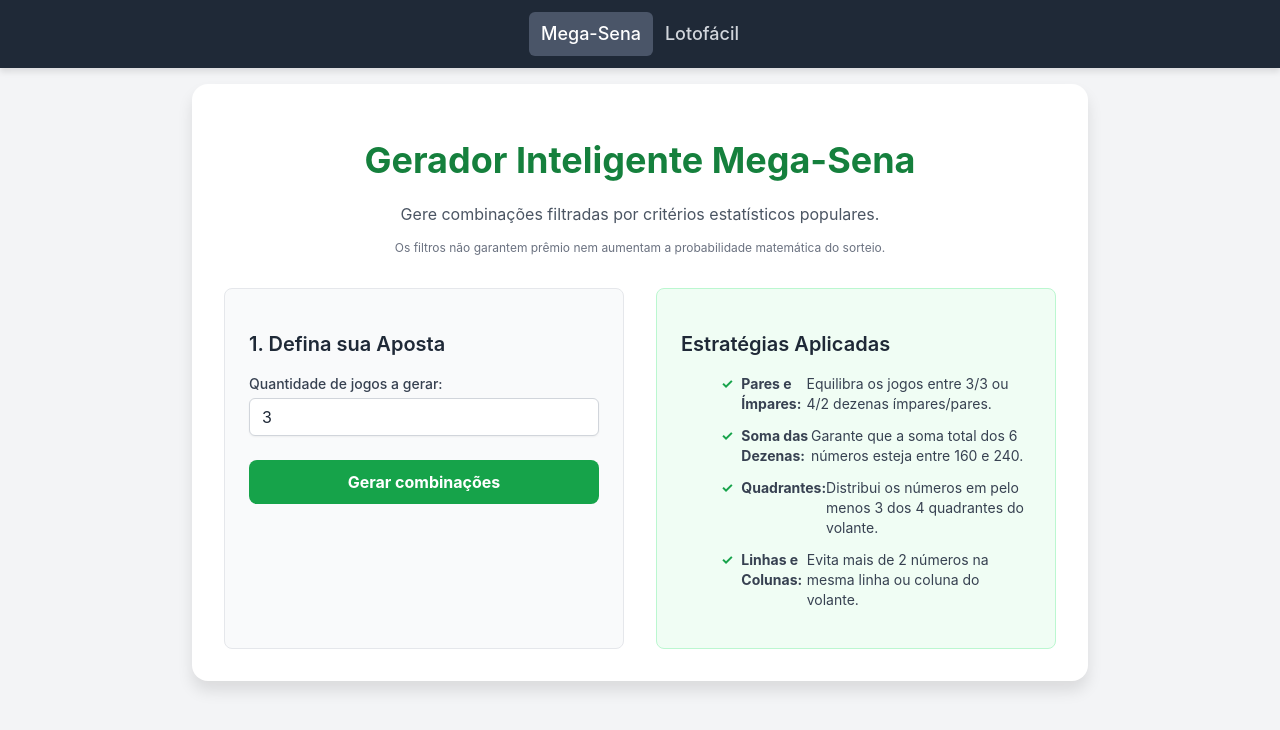
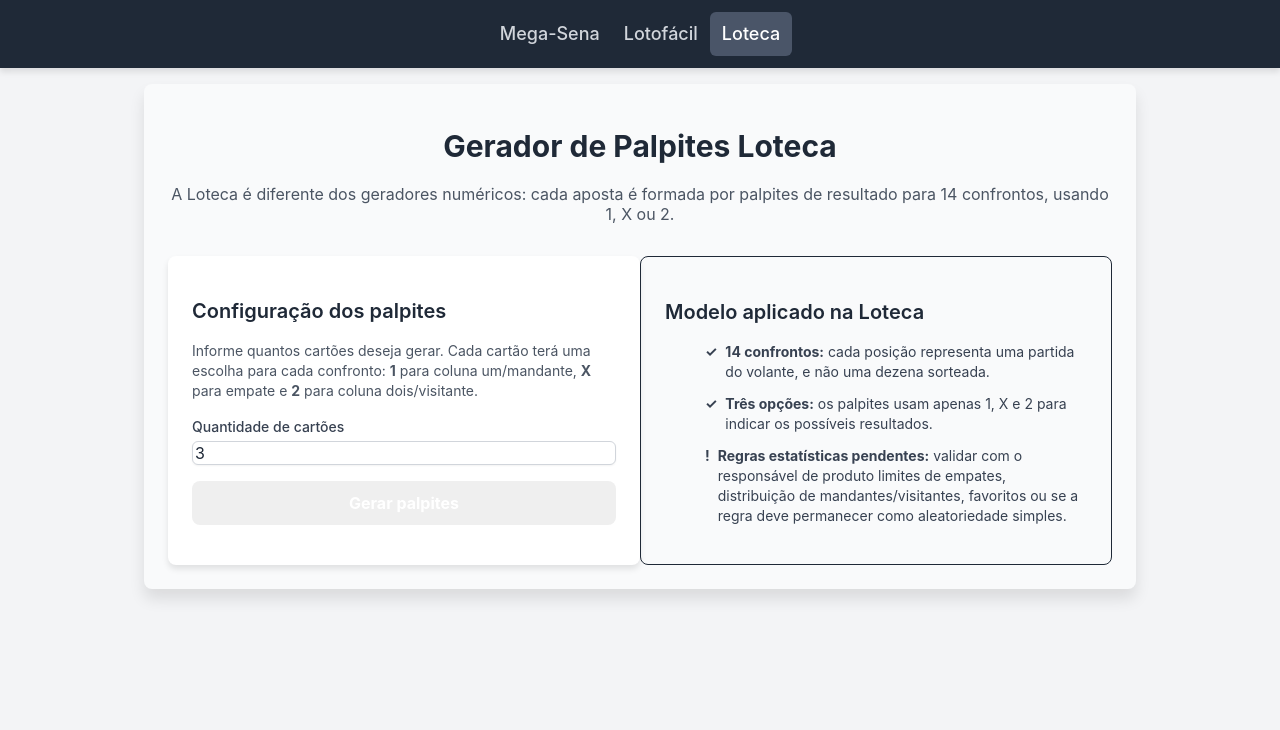
Before and after one commit to rcruzv/gerador-da-sorte, an Angular app: page /loteca in a window 1280 px wide. Before the commit this address led to /megasena. Shown: the top 730 px of the page. Built offline with nearby package versions, Linux system fonts and the light colour scheme.

Commit message:
Add Loteca generator component

```diff
--- a/src/app/app.html
+++ b/src/app/app.html
@@ -13,6 +13,12 @@
         class="text-gray-300 hover:text-white px-3 py-2 rounded-md text-lg font-medium"
         >Lotofácil</a
       >
+      <a
+        routerLink="/loteca"
+        routerLinkActive="active-link"
+        class="text-gray-300 hover:text-white px-3 py-2 rounded-md text-lg font-medium"
+        >Loteca</a
+      >
     </div>
   </nav>
 </header>
--- a/src/app/app.routes.ts
+++ b/src/app/app.routes.ts
@@ -1,10 +1,12 @@
 import { Routes } from '@angular/router';
 import { GeradorMegasenaComponent } from './gerador-megasena/gerador-megasena';
 import { GeradorLotofacilComponent } from './gerador-lotofacil/gerador-lotofacil';
+import { GeradorLotecaComponent } from './gerador-loteca/gerador-loteca';
 
 export const routes: Routes = [
   { path: 'megasena', component: GeradorMegasenaComponent },
   { path: 'lotofacil', component: GeradorLotofacilComponent },
+  { path: 'loteca', component: GeradorLotecaComponent },
   { path: '', redirectTo: '/megasena', pathMatch: 'full' }, // Rota padrão
   { path: '**', redirectTo: '/megasena' }, // Rota para qualquer outro caminho
 ];
--- /dev/null
+++ b/src/app/gerador-loteca/gerador-loteca.css
@@ -0,0 +1,55 @@
+.palpite-card {
+  min-height: 5rem;
+  border-radius: 0.75rem;
+  display: flex;
+  flex-direction: column;
+  align-items: center;
+  justify-content: center;
+  gap: 0.35rem;
+  color: #111827;
+  border: 1px solid rgba(17, 24, 39, 0.08);
+  box-shadow: 0 2px 6px rgba(17, 24, 39, 0.08);
+  transition:
+    transform 0.2s ease,
+    box-shadow 0.2s ease;
+}
+
+.palpite-card strong {
+  font-size: 1.75rem;
+  line-height: 1;
+}
+
+.palpite-card:hover {
+  transform: translateY(-2px);
+  box-shadow: 0 8px 16px rgba(17, 24, 39, 0.12);
+}
+
+.palpite-home {
+  background: #dcfce7;
+  border-color: #86efac;
+}
+
+.palpite-draw {
+  background: #fef3c7;
+  border-color: #fcd34d;
+}
+
+.palpite-away {
+  background: #dbeafe;
+  border-color: #93c5fd;
+}
+
+@keyframes fadeIn {
+  from {
+    opacity: 0;
+    transform: translateY(10px);
+  }
+  to {
+    opacity: 1;
+    transform: translateY(0);
+  }
+}
+
+.fade-in {
+  animation: fadeIn 0.5s ease-out forwards;
+}
--- /dev/null
+++ b/src/app/gerador-loteca/gerador-loteca.html
@@ -0,0 +1,129 @@
+<div class="max-w-5xl mx-auto p-6 bg-gray-50 rounded-lg shadow-lg">
+  <div class="text-center mb-8">
+    <h1 class="text-3xl font-bold text-gray-800">Gerador de Palpites Loteca</h1>
+    <p class="text-gray-600 mt-2">
+      A Loteca é diferente dos geradores numéricos: cada aposta é formada por
+      palpites de resultado para 14 confrontos, usando 1, X ou 2.
+    </p>
+  </div>
+
+  <div class="grid grid-cols-1 lg:grid-cols-2 gap-6">
+    <div class="bg-white p-6 rounded-lg shadow-md">
+      <h2 class="text-xl font-semibold text-gray-800 mb-4">
+        Configuração dos palpites
+      </h2>
+      <p class="text-sm text-gray-600 mb-4">
+        Informe quantos cartões deseja gerar. Cada cartão terá uma escolha para
+        cada confronto: <strong>1</strong> para coluna um/mandante,
+        <strong>X</strong> para empate e <strong>2</strong> para coluna
+        dois/visitante.
+      </p>
+      <div class="mb-4">
+        <label
+          for="numGamesLoteca"
+          class="block text-sm font-medium text-gray-700 mb-1"
+        >
+          Quantidade de cartões
+        </label>
+        <input
+          #numGamesLoteca
+          id="numGamesLoteca"
+          type="number"
+          class="w-full p-3 border border-gray-300 rounded-md shadow-sm"
+          value="3"
+          min="1"
+          max="50"
+        />
+      </div>
+      <button
+        (click)="gerarJogos(numGamesLoteca.value)"
+        [disabled]="estaGerando"
+        class="w-full bg-emerald-600 text-white font-bold py-3 px-4 rounded-lg hover:bg-emerald-700 transition-all disabled:opacity-60"
+      >
+        {{ estaGerando ? "Gerando..." : "Gerar palpites" }}
+      </button>
+      <div
+        *ngIf="mensagem"
+        [ngClass]="{
+          'text-red-600': tipoMensagem === 'error',
+          'text-green-600': tipoMensagem === 'success',
+          'text-gray-600': tipoMensagem === 'info',
+        }"
+        class="mt-4 text-sm text-center font-semibold"
+      >
+        {{ mensagem }}
+      </div>
+    </div>
+
+    <div class="bg-emerald-50 p-6 rounded-lg border border-emerald-200">
+      <h2 class="text-xl font-semibold text-gray-800 mb-4">
+        Modelo aplicado na Loteca
+      </h2>
+      <ul class="space-y-3 text-gray-700 text-sm">
+        <li class="flex items-start">
+          <span class="text-emerald-600 font-bold mr-2">✓</span>
+          <span>
+            <strong>14 confrontos:</strong> cada posição representa uma partida
+            do volante, e não uma dezena sorteada.
+          </span>
+        </li>
+        <li class="flex items-start">
+          <span class="text-emerald-600 font-bold mr-2">✓</span>
+          <span>
+            <strong>Três opções:</strong> os palpites usam apenas 1, X e 2 para
+            indicar os possíveis resultados.
+          </span>
+        </li>
+        <li class="flex items-start">
+          <span class="text-amber-600 font-bold mr-2">!</span>
+          <span>
+            <strong>Regras estatísticas pendentes:</strong> validar com o
+            responsável de produto limites de empates, distribuição de
+            mandantes/visitantes, favoritos ou se a regra deve permanecer como
+            aleatoriedade simples.
+          </span>
+        </li>
+      </ul>
+    </div>
+  </div>
+
+  <div class="mt-8" *ngIf="palpitesGerados.length > 0">
+    <h2 class="text-2xl font-bold text-gray-800 mb-4 text-center">
+      Palpites Gerados
+    </h2>
+    <div
+      *ngFor="let jogo of palpitesGerados; let i = index"
+      class="bg-white p-5 rounded-lg shadow-md mb-4 fade-in"
+    >
+      <div
+        class="flex flex-col gap-4 lg:flex-row lg:items-start lg:justify-between"
+      >
+        <div class="w-full">
+          <h3 class="font-semibold text-gray-700 mb-3">Cartão {{ i + 1 }}</h3>
+          <div class="grid grid-cols-2 sm:grid-cols-3 md:grid-cols-7 gap-3">
+            <div
+              *ngFor="let palpite of jogo; let partidaIndex = index"
+              class="palpite-card"
+              [ngClass]="{
+                'palpite-home': palpite === '1',
+                'palpite-draw': palpite === 'X',
+                'palpite-away': palpite === '2',
+              }"
+            >
+              <span class="text-xs font-medium uppercase tracking-wide">
+                {{ partidas[partidaIndex] }}
+              </span>
+              <strong>{{ palpite }}</strong>
+            </div>
+          </div>
+        </div>
+        <button
+          (click)="copiarJogo(jogo, i)"
+          class="bg-gray-200 text-gray-700 text-sm font-semibold py-2 px-4 rounded-md hover:bg-gray-300 transition-colors lg:mt-8"
+        >
+          {{ statusCopia[i] || "Copiar" }}
+        </button>
+      </div>
+    </div>
+  </div>
+</div>
--- /dev/null
+++ b/src/app/gerador-loteca/gerador-loteca.ts
@@ -0,0 +1,110 @@
+import { Component } from '@angular/core';
+import { CommonModule } from '@angular/common';
+
+@Component({
+  selector: 'app-gerador-loteca',
+  standalone: true,
+  imports: [CommonModule],
+  templateUrl: './gerador-loteca.html',
+  styleUrls: ['./gerador-loteca.css'],
+})
+export class GeradorLotecaComponent {
+  palpitesGerados: string[][] = [];
+  mensagem: string = '';
+  tipoMensagem: 'success' | 'error' | 'info' = 'info';
+  estaGerando: boolean = false;
+  statusCopia: { [key: number]: string } = {};
+
+  readonly partidas = Array.from({ length: 14 }, (_, i) => `Jogo ${i + 1}`);
+  readonly opcoesPalpite = ['1', 'X', '2'];
+
+  private readonly MIN_GAMES = 1;
+  private readonly MAX_GAMES = 50;
+
+  gerarJogos(numGamesStr: string): void {
+    const numGames = this.getValidatedGameCount(numGamesStr);
+    if (numGames === null) return;
+
+    this.estaGerando = true;
+    this.palpitesGerados = [];
+    this.statusCopia = {};
+    this.mostrarMensagem('Gerando palpites por confronto...', 'info');
+
+    const generatedGames: string[][] = [];
+    const generatedGamesSet = new Set<string>();
+
+    while (generatedGames.length < numGames) {
+      const palpite = this.generateCandidate();
+      const palpiteKey = palpite.join(',');
+
+      if (!generatedGamesSet.has(palpiteKey)) {
+        generatedGames.push(palpite);
+        generatedGamesSet.add(palpiteKey);
+      }
+    }
+
+    this.palpitesGerados = generatedGames;
+    this.estaGerando = false;
+    this.mostrarMensagem(
+      `Sucesso! ${this.palpitesGerados.length} palpites gerados.`,
+      'success',
+    );
+  }
+
+  copiarJogo(jogo: string[], index: number): void {
+    const gameString = jogo.join(', ');
+    if (!navigator.clipboard?.writeText) {
+      this.statusCopia[index] = 'Erro ao copiar';
+      this.mostrarMensagem(
+        'Não foi possível acessar a área de transferência.',
+        'error',
+      );
+      return;
+    }
+
+    navigator.clipboard
+      .writeText(gameString)
+      .then(() => {
+        this.statusCopia[index] = 'Copiado!';
+        setTimeout(() => {
+          this.statusCopia[index] = 'Copiar';
+        }, 2000);
+      })
+      .catch(() => {
+        this.statusCopia[index] = 'Erro ao copiar';
+        this.mostrarMensagem('Não foi possível copiar o palpite.', 'error');
+      });
+  }
+
+  private getValidatedGameCount(numGamesStr: string): number | null {
+    const numGames = Number(numGamesStr);
+    if (
+      !Number.isInteger(numGames) ||
+      numGames < this.MIN_GAMES ||
+      numGames > this.MAX_GAMES
+    ) {
+      this.mostrarMensagem(
+        'Informe uma quantidade entre 1 e 50 palpites.',
+        'error',
+      );
+      return null;
+    }
+
+    return numGames;
+  }
+
+  private generateCandidate(): string[] {
+    return this.partidas.map(() => {
+      const optionIndex = Math.floor(Math.random() * this.opcoesPalpite.length);
+      return this.opcoesPalpite[optionIndex];
+    });
+  }
+
+  private mostrarMensagem(
+    texto: string,
+    tipo: 'success' | 'error' | 'info',
+  ): void {
+    this.mensagem = texto;
+    this.tipoMensagem = tipo;
+  }
+}
```
Also changed, not shown: 2 other files (tests, documents, lock files or other folders).
